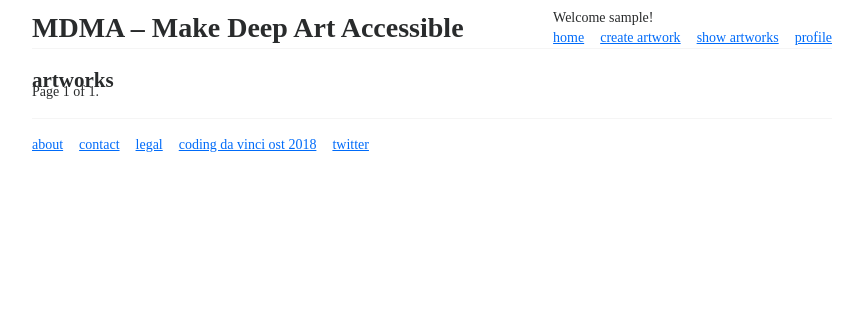
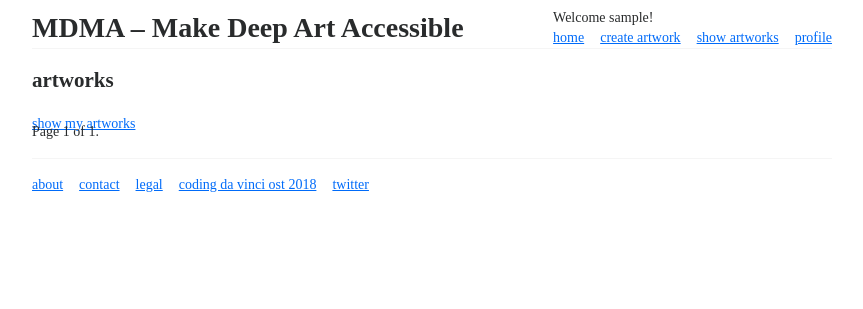
Before and after one commit to jfilter/MDMA, a Django app: page /artworks/ in a window 1280 px wide. Shown: the top 309 px of the page, without its empty margins (208-1071 px from the left). Run offline with Django 3.2, Linux system fonts and the light colour scheme; the visitor is signed in with stand-in values (Sample User, id 1); data that the repository does not hold is empty; parts of the project's set-up code (start-up, migrations or seed data) failed here and were passed over; some libraries are stand-ins or nearby versions.

Commit message:
link to my artworks

```diff
--- a/templates/jobs.html
+++ b/templates/jobs.html
@@ -8,8 +8,14 @@
 
 {% if my %}
   <h2>my artworks</h2>
+  <a href="{% url 'artworks' %}">show all artworks</a>
+  <br><br>
 {% else %}
   <h2>artworks</h2>
+  {% if user.is_authenticated %}
+    <a href="{% url 'artworks' %}?my">show my artworks</a>
+    <br><br>
+  {% endif %}
 {% endif %}
 
 {% if my %}
```
